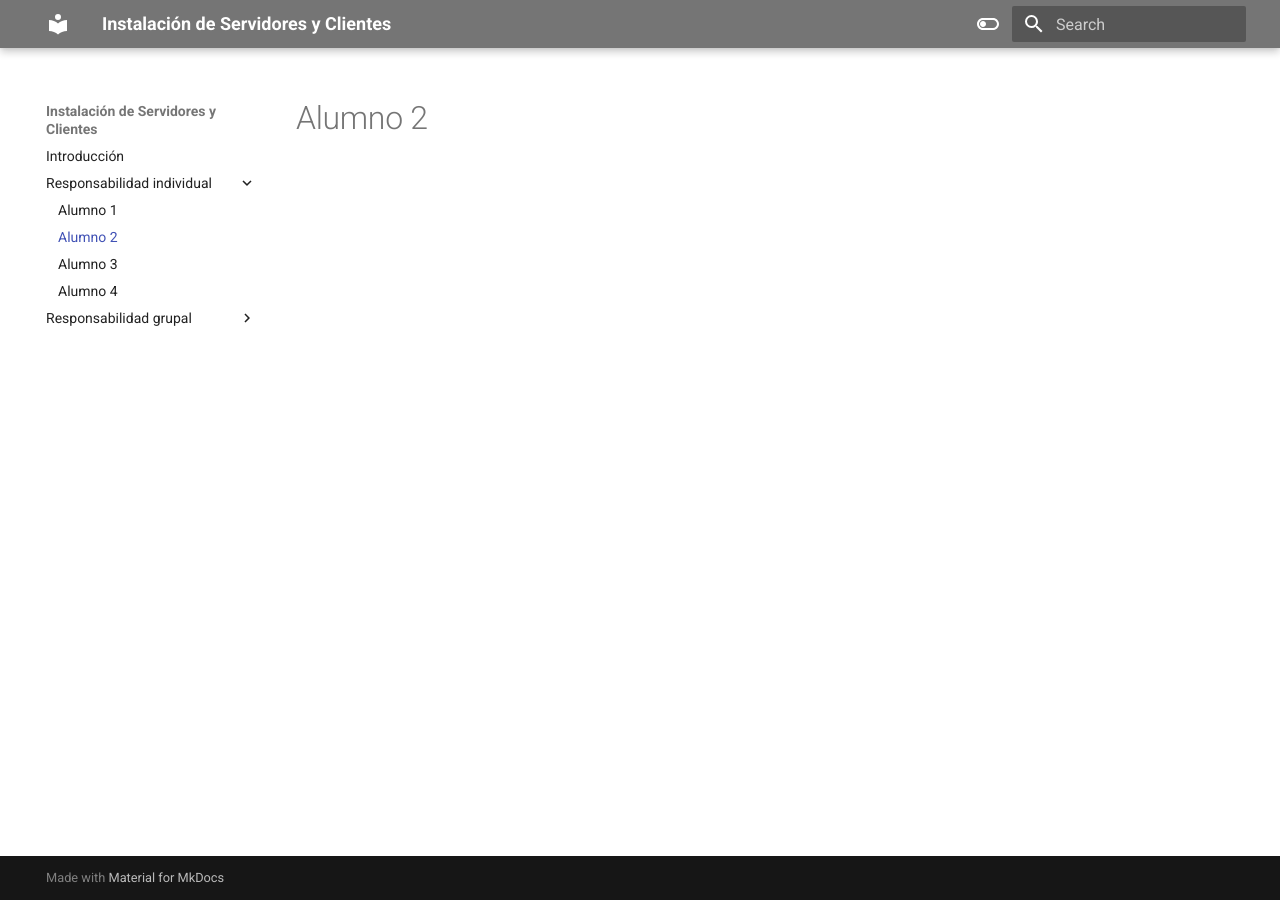
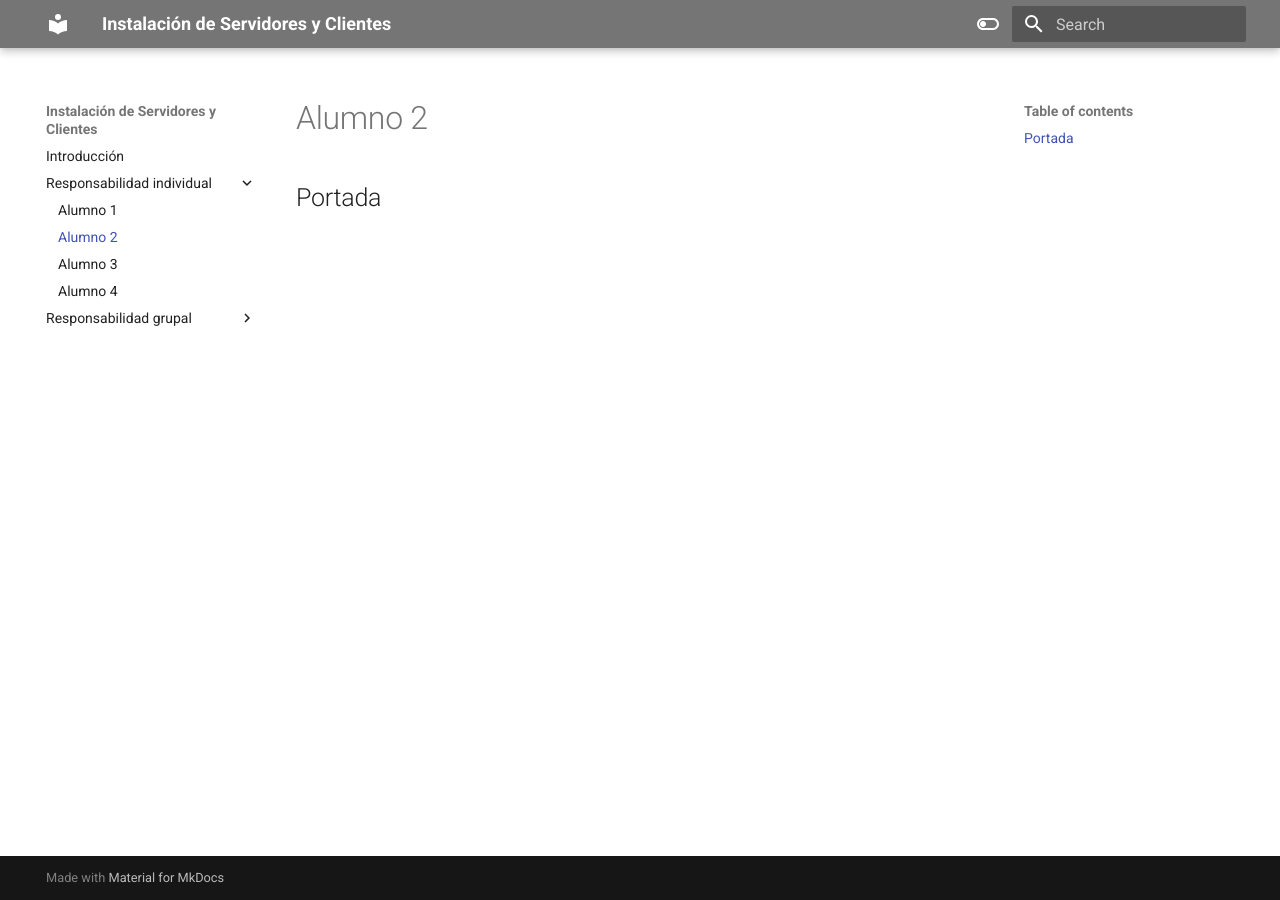
Before and after one commit to adriasir123/grupalesbdc, an MkDocs documentation site: the page built from docs/ri/alumno2.md, in a window 1280 px wide. Built offline with MkDocs 1.6.1 and Material for MkDocs 9.7.7, drawn with Linux system fonts in a browser that asks for light colours.

Commit message:
He añadido documentacion

```diff
--- a/docs/ri/alumno2.md
+++ b/docs/ri/alumno2.md
@@ -1 +1,3 @@
 # Alumno 2
+
+## Portada
```
